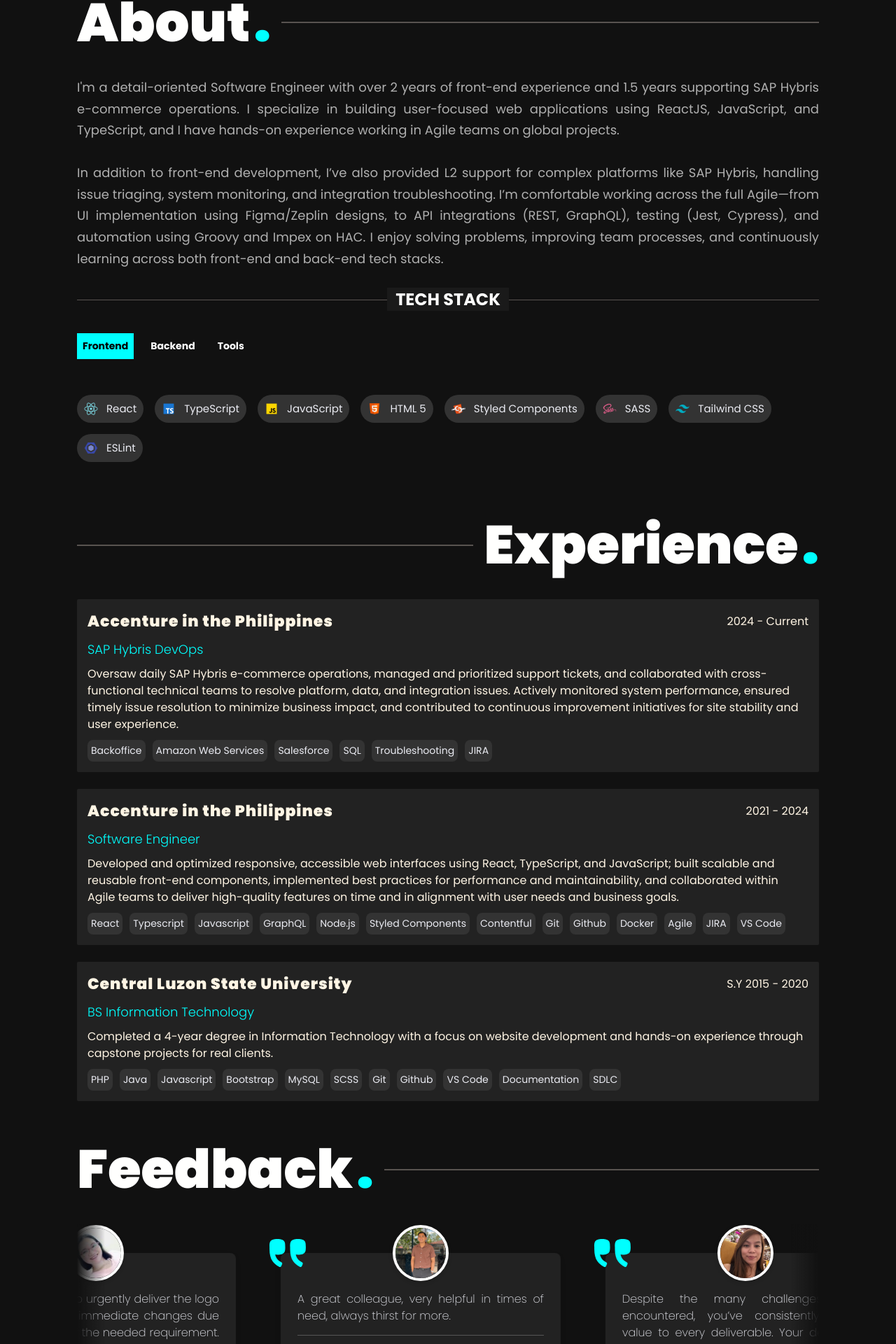
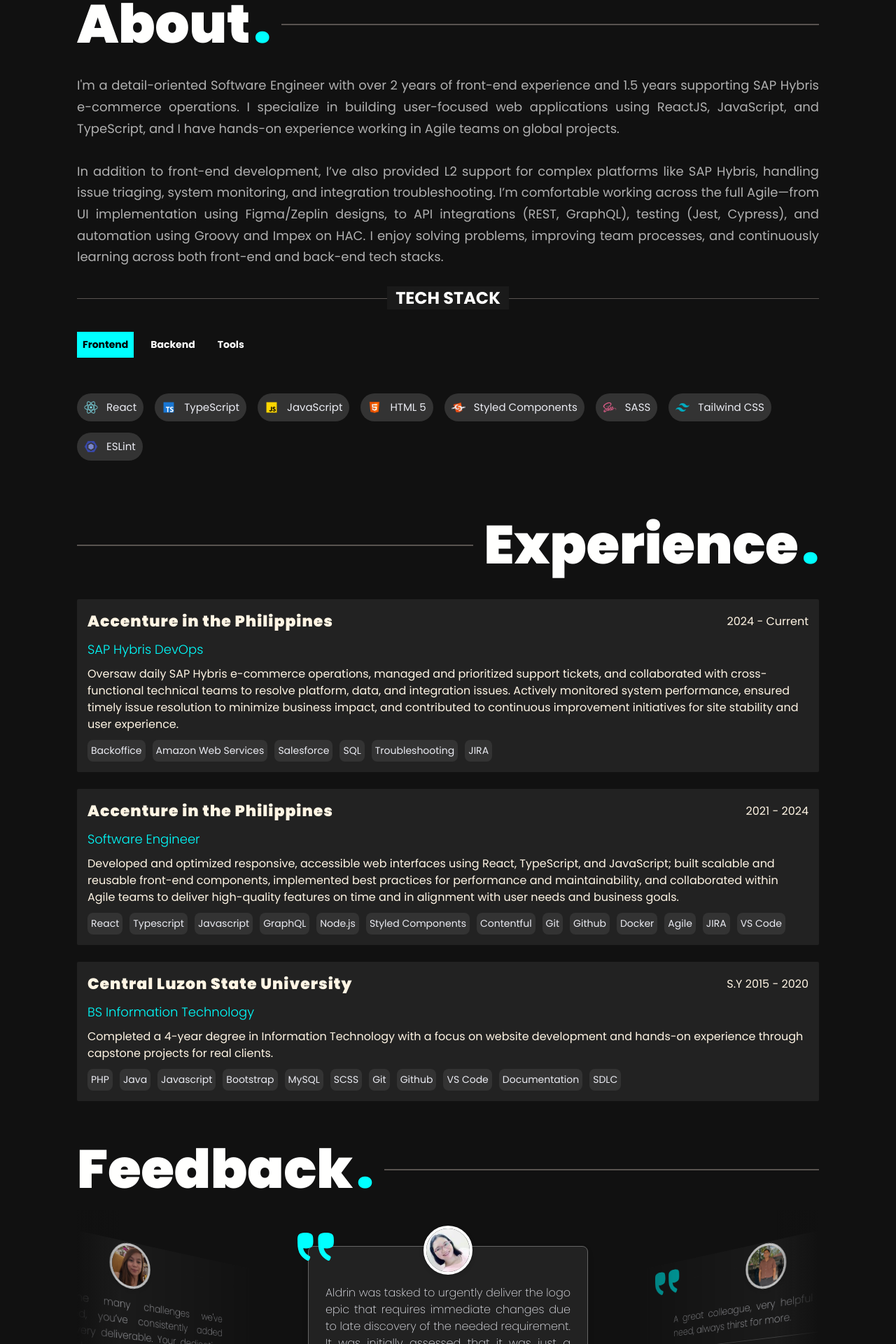
Before and after one commit to Aldrin2021/aldrin-calibuso-portfolio, a React (Create React App) app: page / in a window 1280 px wide. Shown: the part 879-2799 px from the top of the page at 70% size. Built offline with nearby package versions, Linux system fonts and the light colour scheme.

Commit message:
AC-12 - improve feedback and navbar mobile

```diff
--- a/package.json
+++ b/package.json
@@ -26,6 +26,7 @@
     "react-typing-effect": "^2.0.5",
     "styled-component": "^2.8.0",
     "styled-components": "^6.1.8",
+    "swiper": "^11.2.10",
     "typescript": "^4.9.5",
     "web-vitals": "^2.1.4"
   },
--- a/src/Card/TestimonialCard.tsx
+++ b/src/Card/TestimonialCard.tsx
@@ -7,6 +7,7 @@
   feedbackContent?: string;
   feedbackAuthor?: string;
   feedbackRole?: string;
+  isBorder?: boolean;
 }
 
 export const TestimonialCard: React.FC<Props> = ({
@@ -15,11 +16,12 @@
   feedbackContent,
   feedbackAuthor,
   feedbackRole,
+  isBorder,
 }) => {
   return (
     <React.Fragment>
       <StyledContainer>
-        <StyledBox>
+        <StyledBox isBorder={isBorder}>
           <img src={image} alt="feedback-author" className="feedback-author" />
           <div className="top-quote">
             <img src={svg} alt="top-quote" />
@@ -49,21 +51,23 @@
   margin: 2rem;
 `;
 
-const StyledBox = styled.div`
+const StyledBox = styled.div<{ isBorder?: boolean }>`
   position: relative;
   background: #222;
   padding: 1.5rem;
   box-shadow: 0 4px 8px rgba(0, 0, 0, 0.1);
   color: white;
   border-radius: 8px;
+  transition: all 0.3s ease;
+  border: ${({ isBorder }) => (isBorder ? "1px solid #666" : "")};
 
   .feedback-author {
     position: absolute;
-    top: -40px;
+    top: -30px;
     left: 50%;
     transform: translateX(-50%);
-    width: 80px;
-    height: 80px;
+    width: 70px;
+    height: 70px;
     border-radius: 50%;
     border: 4px solid #fff;
     box-shadow: 0 2px 6px rgba(0, 0, 0, 0.2);
--- a/src/NavigationBar/NavigationMobile.tsx
+++ b/src/NavigationBar/NavigationMobile.tsx
@@ -88,7 +88,8 @@
   padding: 20px;
   display: flex;
   flex-direction: column;
-  gap: 20px;
+  gap: 3rem;
+  justify-content: center;
 
   opacity: ${({ isOpen }) => (isOpen ? 1 : 0)};
   overflow: hidden;
@@ -106,13 +107,22 @@
   color: #ebecf3;
   text-decoration: none;
   font-size: 18px;
+  border: 2px solid #444;
+  display: flex;
+  padding: 20px;
+  justify-content: center;
+  align-items: center;
+  border-radius: 5px;
+  transition: all 0.3s ease;
 
   &.active {
     font-weight: bold;
-    border-bottom: 2px solid #00ffff;
+    border-bottom: 1px solid #00ffff;
+    border-radius: 10px;
+    color: #00ffff;
   }
 
   &:hover {
-    color: #ddd;
+    color: #00ffff;
   }
 `;
--- a/src/Pages/About.tsx
+++ b/src/Pages/About.tsx
@@ -33,7 +33,8 @@
             data-aos-offset="0"
             data-aos-once="true"
           >
-            About<label>.</label>
+            <span>About</span>
+            <label>.</label>
           </StyledMainHeader>
           <StyledHeader
             data-aos="fade-up"
@@ -120,8 +121,6 @@
   );
 };
 
-// Styled Components
-
 const StyledContainer = styled.div`
   display: flex;
   flex-direction: column;
@@ -152,7 +151,7 @@
   width: 100%;
   font-size: clamp(2.5rem, 6vw, 5rem);
   font-weight: 900;
-  padding-bottom: 20px;
+  padding-bottom: 15px;
   flex-wrap: wrap;
 
   label {
--- a/src/Pages/Feedback.tsx
+++ b/src/Pages/Feedback.tsx
@@ -1,11 +1,16 @@
-import React from "react";
+import React, { useState } from "react";
+import styled from "styled-components";
 import { TestimonialCard } from "../Card/TestimonialCard";
-import styled, { keyframes } from "styled-components";
 import { feedback } from "../PagesHelpers/PagesHelpers";
+import { Swiper, SwiperSlide } from "swiper/react";
+import { Autoplay, EffectCoverflow, Pagination } from "swiper/modules";
+import type { Swiper as SwiperType } from "swiper";
+import "swiper/css";
 
 export const Feedback: React.FC = () => {
+  const [activeIndex, setActiveIndex] = useState(0);
+
   return (
-    <React.Fragment>
     <StyledContainer>
       <StyledBox>
         <StyledMainHeader
@@ -16,42 +21,67 @@
         >
           Feedback<label>.</label>
         </StyledMainHeader>
+
         <ScrollWrapper
           data-aos="fade-up"
           data-aos-delay="200"
           data-aos-offset="0"
           data-aos-once="true"
         >
-            <Track>
+          <Swiper
+            spaceBetween={30}
+            slidesPerView="auto"
+            centeredSlides={true}
+            loop={true}
+            autoplay={{
+              delay: 8000,
+              disableOnInteraction: false,
+            }}
+            effect="coverflow"
+            navigation={true}
+            coverflowEffect={{
+              rotate: 50,
+              stretch: 0,
+              depth: 100,
+              modifier: 1,
+              slideShadows: true,
+            }}
+            onSlideChange={(swiper: SwiperType) =>
+              setActiveIndex(swiper.realIndex % feedback.length)
+            }
+            modules={[Autoplay, EffectCoverflow, Pagination]}
+          >
             {[...feedback, ...feedback].map((item, i) => (
-                <TestimonialCard key={i} {...item} />
+              <SwiperSlide
+                key={i}
+                className={i % feedback.length === activeIndex ? "active" : ""}
+                style={{ width: "auto" }}
+              >
+                <TestimonialCard
+                  {...item}
+                  isBorder={
+                    i % feedback.length === activeIndex % feedback.length
+                  }
+                />
+              </SwiperSlide>
             ))}
-            </Track>
+          </Swiper>
         </ScrollWrapper>
       </StyledBox>
     </StyledContainer>
-    </React.Fragment>
   );
 };
-
-const autoScroll = keyframes`
-  0% {
-    transform: translateX(0%);
-  }
-  100% {
-    transform: translateX(-50%);
-  }
-`;
 
 const StyledContainer = styled.div`
   max-width: 1200px;
   margin: 0 auto;
+  height: 100vh;
 `;
 
 const StyledBox = styled.div`
   padding: 0 30px;
   margin: 40px;
-  overflow: hidden;
+  overflow: visible;
   display: flex;
   width: auto;
   min-height: 100vh;
@@ -71,7 +101,6 @@
   width: 100%;
   font-size: clamp(2.5rem, 6vw, 5rem);
   font-weight: 900;
-  padding-bottom: 20px;
   flex-wrap: wrap;
 
   label {
@@ -92,16 +121,42 @@
 
 const ScrollWrapper = styled.div`
   position: relative;
-  overflow: hidden;
-  padding-top: 10px;
+  overflow: visible;
+  padding-top: 20px;
   width: 100%;
+
+  .swiper-slide {
+    display: flex;
+    justify-content: center;
+    align-items: flex-start;
+    overflow: visible;
+    background: none !important;
+  }
+
+  .swiper-slide-prev,
+  .swiper-slide-next {
+    background: #222 !important;
+    opacity: 5px;
+  }
+
+  .swiper-pagination-bullet {
+    background: #fff;
+    opacity: 0.5;
+    transition: all 0.3s ease;
+  }
+
+  .swiper-pagination-bullet-active {
+    background: #00ffff;
+    opacity: 1;
+    transform: scale(1.2);
+  }
 
   &::before,
   &::after {
     content: "";
     position: absolute;
     top: 0;
-    width: 40px;
+    width: 60px;
     height: 100%;
     z-index: 2;
     pointer-events: none;
@@ -117,21 +172,10 @@
     background: linear-gradient(to left, #111 0%, transparent 100%);
   }
 
-  @media screen and (max-width: 768px) {
+  @media screen and (max-width: 767px) {
     &::before,
     &::after {
       background: none;
     }
   }
 `;
-
-const Track = styled.div`
-  display: flex;
-  width: max-content;
-  animation: ${autoScroll} 30s linear infinite;
-  will-change: transform;
-
-  &:hover {
-    animation-play-state: paused;
-  }
-`;
```
Also changed, not shown: 1 other file (tests, documents, lock files or other folders). Lines whose indentation alone changed are shown as unchanged.
